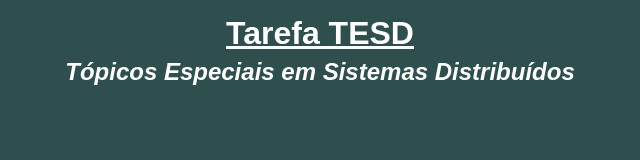
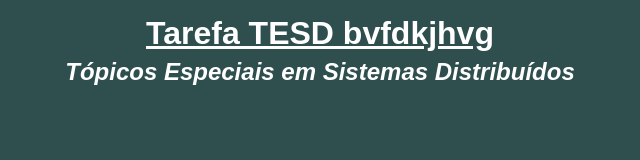
Before and after one commit to GMatias18/TESD, a plain HTML site: page Cabecalho.html in a window 1280 px wide. Shown: the whole page, without its empty margins (320-960 px from the left). Drawn offline with Linux system fonts and the light colour scheme.

Commit message:
Update Cabecalho.html

```diff
--- a/Cabecalho.html
+++ b/Cabecalho.html
@@ -30,7 +30,7 @@
 
 <body>
 
-	<h1> <center> <u> Tarefa TESD </u> </center> </h1>
+	<h1> <center> <u> Tarefa TESD bvfdkjhvg</u> </center> </h1>
 
 		<h2> <center> <i> Tópicos Especiais em Sistemas Distribuídos </i> </center> </h2>
 
```
